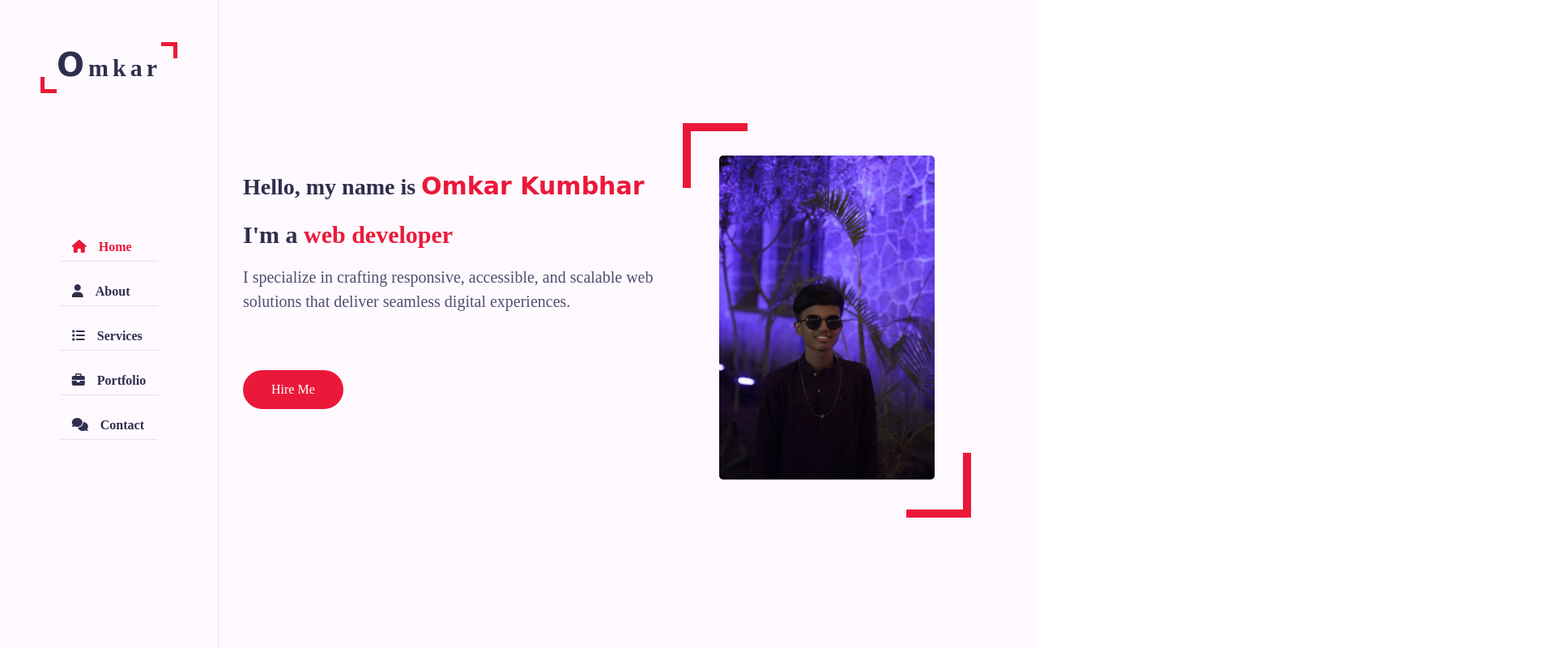
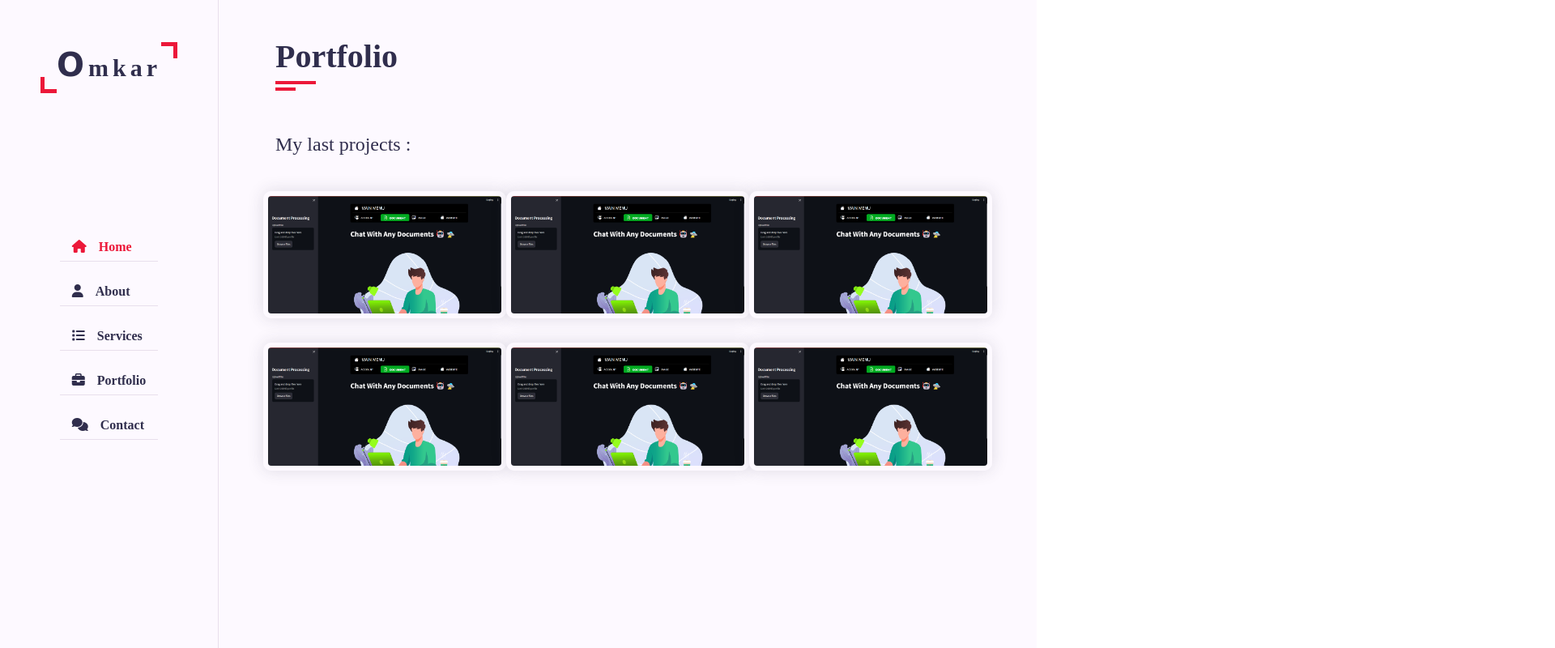
Before and after one commit to Omkar8552/Omkar-s-Portfolio, a plain HTML site: page index.html in a window 1280 px wide. Shown: the top 800 px of the page at 81% size, 1920 px wide, since content can reach past the window. Drawn offline with Linux system fonts and the light colour scheme; a web font is replaced by a local one.

Commit message:
portfolio page completed

```diff
--- a/index.html
+++ b/index.html
@@ -34,7 +34,7 @@
         <!--main content start-->
         <div class="main-content">
             <!--home section start-->
-            <section class="home section ">
+            <section class="home section hidden">
                 <div class="container">
                     <div class="row">
                         <div class="home-info padd-15">
@@ -52,7 +52,7 @@
             </section>
             <!--home section end-->
             <!--about section start-->
-            <section class="about section ">
+            <section class="about section hidden">
                 <div class="container">
                     <div class="row">
                         <div class="section-title padd-15">
@@ -236,7 +236,7 @@
             <!--about section end-->
 
             <!--Service section start-->
-            <section class="service section ">
+            <section class="service section hidden">
                 <div class="container">
                     <div class="row">
                         <div class="section-title padd-15">
@@ -333,7 +333,7 @@
                         <div class="portfolio-item">
                             <div class="portfolio-item-inner shadow-dark">
                                 <div class="portfolio-img">
-                                    <img src="images/omkarimage1.jpg" alt="">
+                                    <img src="images/204.png" alt="">
                                 </div>
                             </div>
                         </div>
@@ -342,7 +342,7 @@
                         <div class="portfolio-item">
                             <div class="portfolio-item-inner shadow-dark">
                                 <div class="portfolio-img">
-                                    <img src="images/omkarimage1.jpg" alt="">
+                                    <img src="images/204.png" alt="">
                                 </div>
                             </div>
                         </div>
@@ -351,7 +351,7 @@
                         <div class="portfolio-item">
                             <div class="portfolio-item-inner shadow-dark">
                                 <div class="portfolio-img">
-                                    <img src="images/omkarimage1.jpg" alt="">
+                                    <img src="images/204.png" alt="">
                                 </div>
                             </div>
                         </div>
@@ -360,7 +360,7 @@
                         <div class="portfolio-item">
                             <div class="portfolio-item-inner shadow-dark">
                                 <div class="portfolio-img">
-                                    <img src="images/omkarimage1.jpg" alt="">
+                                    <img src="images/204.png" alt="">
                                 </div>
                             </div>
                         </div>
@@ -369,7 +369,7 @@
                         <div class="portfolio-item">
                             <div class="portfolio-item-inner shadow-dark">
                                 <div class="portfolio-img">
-                                    <img src="images/omkarimage1.jpg" alt="">
+                                    <img src="images/204.png" alt="">
                                 </div>
                             </div>
                         </div>
@@ -378,7 +378,7 @@
                         <div class="portfolio-item">
                             <div class="portfolio-item-inner shadow-dark">
                                 <div class="portfolio-img">
-                                    <img src="images/omkarimage1.jpg" alt="">
+                                    <img src="images/204.png" alt="">
                                 </div>
                             </div>
                         </div>
--- a/style.css
+++ b/style.css
@@ -698,10 +698,16 @@ h3.my-profession{
 
 /* portfolio */
 
+.portfolio .container
+{
+    padding: 40px;
+}
+
 .portfolio .portfolio-heading
 {
     flex: 0 0 100%;
     max-width: 100%;
+    margin-bottom: 40px;
 }
 
 .portfolio .portfolio-heading h2
@@ -709,3 +715,24 @@ h3.my-profession{
     color: var(--text-black-900);
     font-weight: 500;
 }
+
+.portfolio .portfolio-item
+{
+    flex: 0 0 33.33%;
+    max-width: 33.33%;
+    margin-bottom: 30px;
+}
+
+.portfolio .portfolio-item-inner
+{
+    border: 6px solid var(--bg-black-100);
+    border-radius: 10px;
+    overflow: hidden;
+    cursor: pointer;
+}
+
+.portfolio .portfolio-item-inner .portfolio-img img
+{
+    width: 100%;
+    display: block;
+}
```
Also changed, not shown: images/204.png (added).
